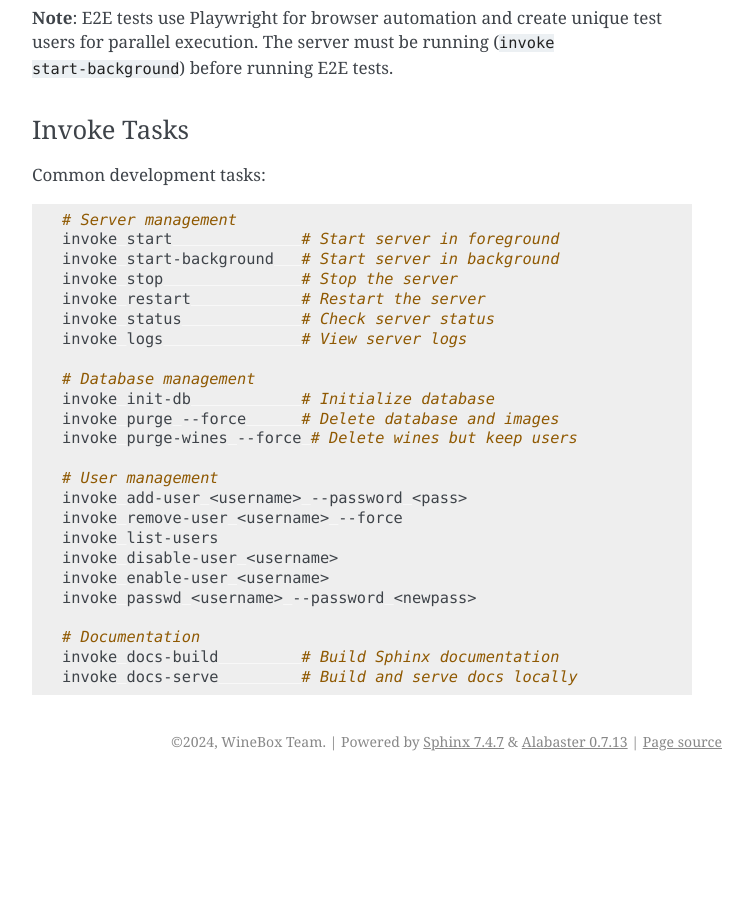
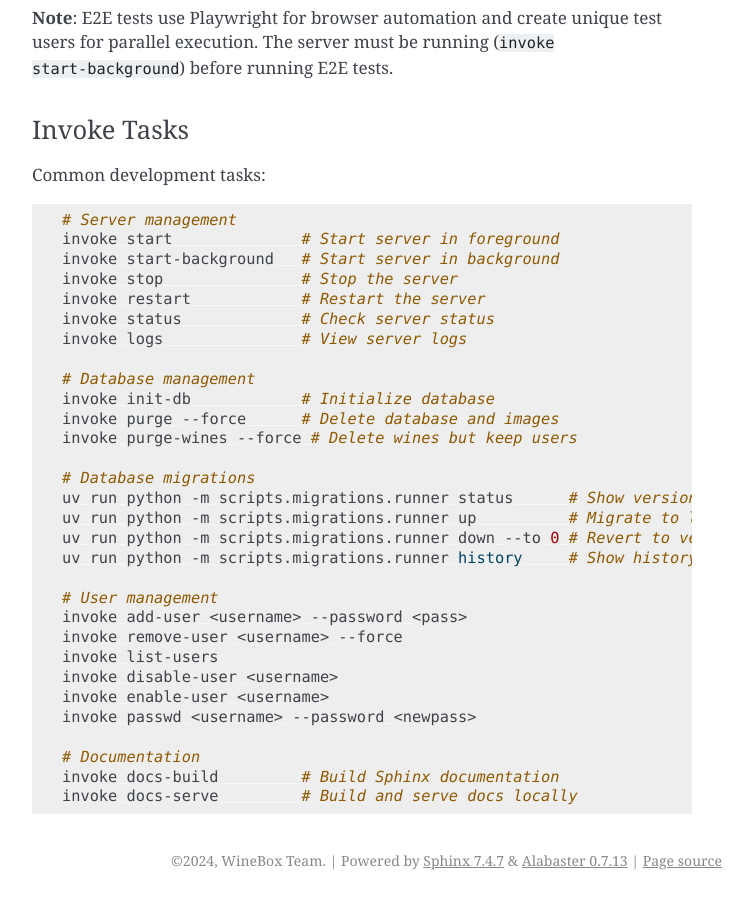
Before and after one commit to jdrumgoole/winebox, a Sphinx documentation site: the page built from docs/user-guide.md, in a window 1280 px wide and 900 px high, scrolled down 5166 px. Shown: the whole window, without its empty margins (388-1141 px from the left). Built offline with Sphinx 7.4.7, drawn with Linux system fonts in a browser that asks for light colours; before the commit the page ends 5947 px from its top, so only the background shows below that.

Commit message:
chore: Bump version to 0.1.5
- Update version in pyproject.toml and __init__.py
- Add migration system documentation to user guide
- Update project structure in index.md

Co-Authored-By: Claude Opus 4.5 <noreply@anthropic.com>

```diff
--- a/docs/user-guide.md
+++ b/docs/user-guide.md
@@ -224,6 +224,12 @@ invoke init-db            # Initialize database
 invoke purge --force      # Delete database and images
 invoke purge-wines --force # Delete wines but keep users
 
+# Database migrations
+uv run python -m scripts.migrations.runner status      # Show version
+uv run python -m scripts.migrations.runner up          # Migrate to latest
+uv run python -m scripts.migrations.runner down --to 0 # Revert to version
+uv run python -m scripts.migrations.runner history     # Show history
+
 # User management
 invoke add-user <username> --password <pass>
 invoke remove-user <username> --force
--- a/pyproject.toml
+++ b/pyproject.toml
@@ -1,6 +1,6 @@
 [project]
 name = "winebox"
-version = "0.1.4"
+version = "0.1.5"
 description = "Wine Cellar Management Application with OCR label scanning"
 readme = "README.md"
 requires-python = ">=3.11"
--- a/winebox/__init__.py
+++ b/winebox/__init__.py
@@ -1,3 +1,3 @@
 """WineBox - Wine Cellar Management Application."""
 
-__version__ = "0.1.4"
+__version__ = "0.1.5"
```
Also changed, not shown: docs/index.md (+2 -0 lines), 1 other file.
